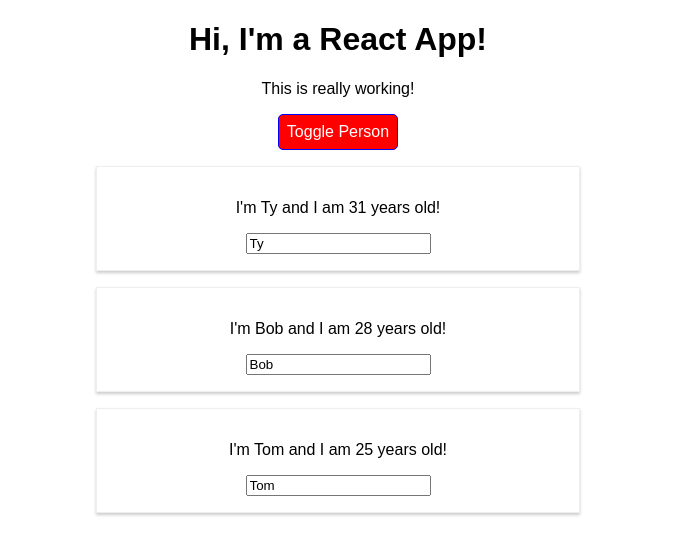
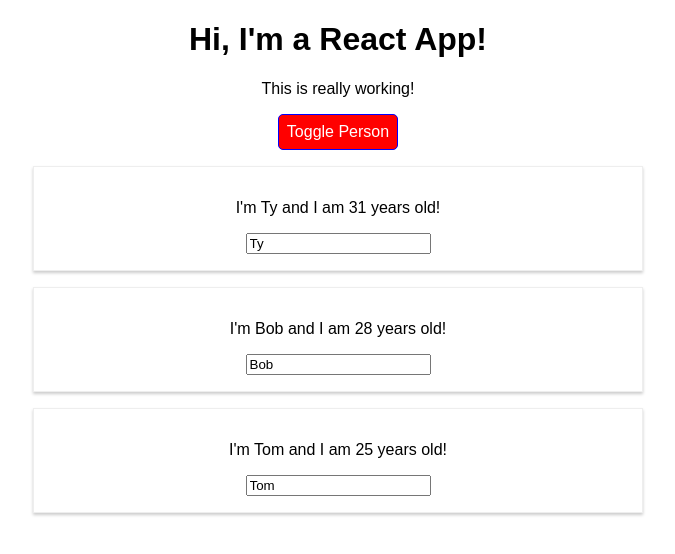
Before and after one commit to twood17/react-burger, a React app: page / in a window 1280 px wide. Both pictures are taken after a click on the button "Toggle Person". Shown: the top 554 px of the page, without its empty margins (302-977 px from the left). Built offline with nearby package versions, Linux system fonts and the light colour scheme.

Commit message:
changed CSS using modules

```diff
--- a/src/App.js
+++ b/src/App.js
@@ -1,8 +1,6 @@
 import React, { Component } from 'react';
 import Person from './components/Person/Person';
 import classes from './App.css';
-
-
 
 class App extends Component {
 	//testing 2345
@@ -47,7 +45,7 @@ class App extends Component {
 
 	render() {
 		let persons = null;
-		let btnClass = [classes.Button];
+		let btnClass = [ classes.Button ];
 
 		if (this.state.showPersons) {
 			persons = (
--- a/src/components/Person/Person.css
+++ b/src/components/Person/Person.css
@@ -1,8 +1,14 @@
-/* .Person {
-    width: 60%;
-    margin: 16px auto;
-    border: 1px solid #eee;
-    box-shadow: 0 2px 3px #ccc;
-    padding: 16px;
-    text-align: center
-} */
+.Person {
+	width: 45%;
+	margin: 16px auto;
+	border: 1px solid #eee;
+	box-shadow: 0 2px 3px #ccc;
+	padding: 16px;
+	text-align: center;
+}
+
+@media (min-width: 500px) {
+	.Person {
+		width: '450px';
+	}
+}
--- a/src/components/Person/Person.js
+++ b/src/components/Person/Person.js
@@ -1,34 +1,16 @@
 import React from 'react';
-import './Person.css'
-import styled from 'styled-components'
-
-const StyledDiv = styled.div`
-    width: 60%;
-    margin: 16px auto;
-    border: 1px solid #eee;
-    box-shadow: 0 2px 3px #ccc;
-    padding: 16px;
-    text-align: center
-
-    @media (min-width: 500px) {
-        width: 450px
-    }
-`;
+import classes from './Person.css';
 
 const person = (props) => {
-    const style = {
-        '@media (min-width: 500px)' : {
-            width: '450px'
-        }
-    };
-    return (
-        // <div className='Person' style={style}>
-         <StyledDiv>
-            <p onClick={props.click}>I'm {props.name} and I am {props.age} years old!</p>
-            <p>{props.children}</p>
-            <input type="text" onChange={props.changed} value={props.name}/>
-        </StyledDiv>
-    )
+	return (
+		<div className={classes.Person}>
+			<p onClick={props.click}>
+				I'm {props.name} and I am {props.age} years old!
+			</p>
+			<p>{props.children}</p>
+			<input type="text" onChange={props.changed} value={props.name} />
+		</div>
+	);
 };
 
-export default person
+export default person;
```
